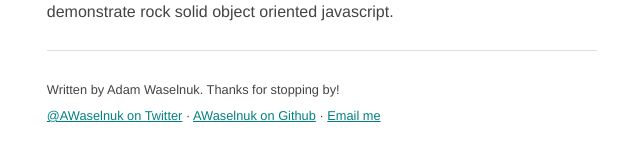
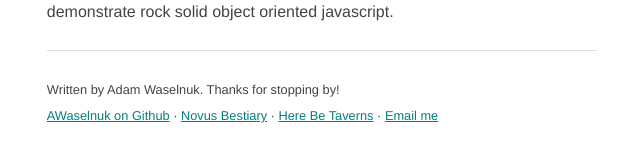
Before and after one commit to AWaselnuk/AWaselnuk.github.io, a Jekyll site: the page built from index.html, in a window 1280 px wide and 900 px high, scrolled down 1619 px. Shown: the part 747-897 px from the top of the window, without its empty margins (318-958 px from the left). Built offline with Jekyll 4.4.1, drawn with Linux system fonts in a browser that asks for light colours.

Commit message:
Update footer links

```diff
--- a/_includes/footer.html
+++ b/_includes/footer.html
@@ -4,9 +4,11 @@
   <footer>
     <small>
       Written by Adam Waselnuk. Thanks for stopping by!<br>
-      <a href="http://twitter.com/AWaselnuk">&#64;AWaselnuk on Twitter</a>
+      <a href="https://github.com/AWaselnuk">AWaselnuk on Github</a>
       &middot;
-      <a href="https://github.com/AWaselnuk">AWaselnuk on Github</a>
+      <a href="https://www.novusbestiary.com">Novus Bestiary</a>
+      &middot;
+      <a href="http://www.herebetaverns.com">Here Be Taverns</a>
       &middot;
       <a href="mailto:adam.waselnuk@gmail.com">Email me</a>
     </small>
```
